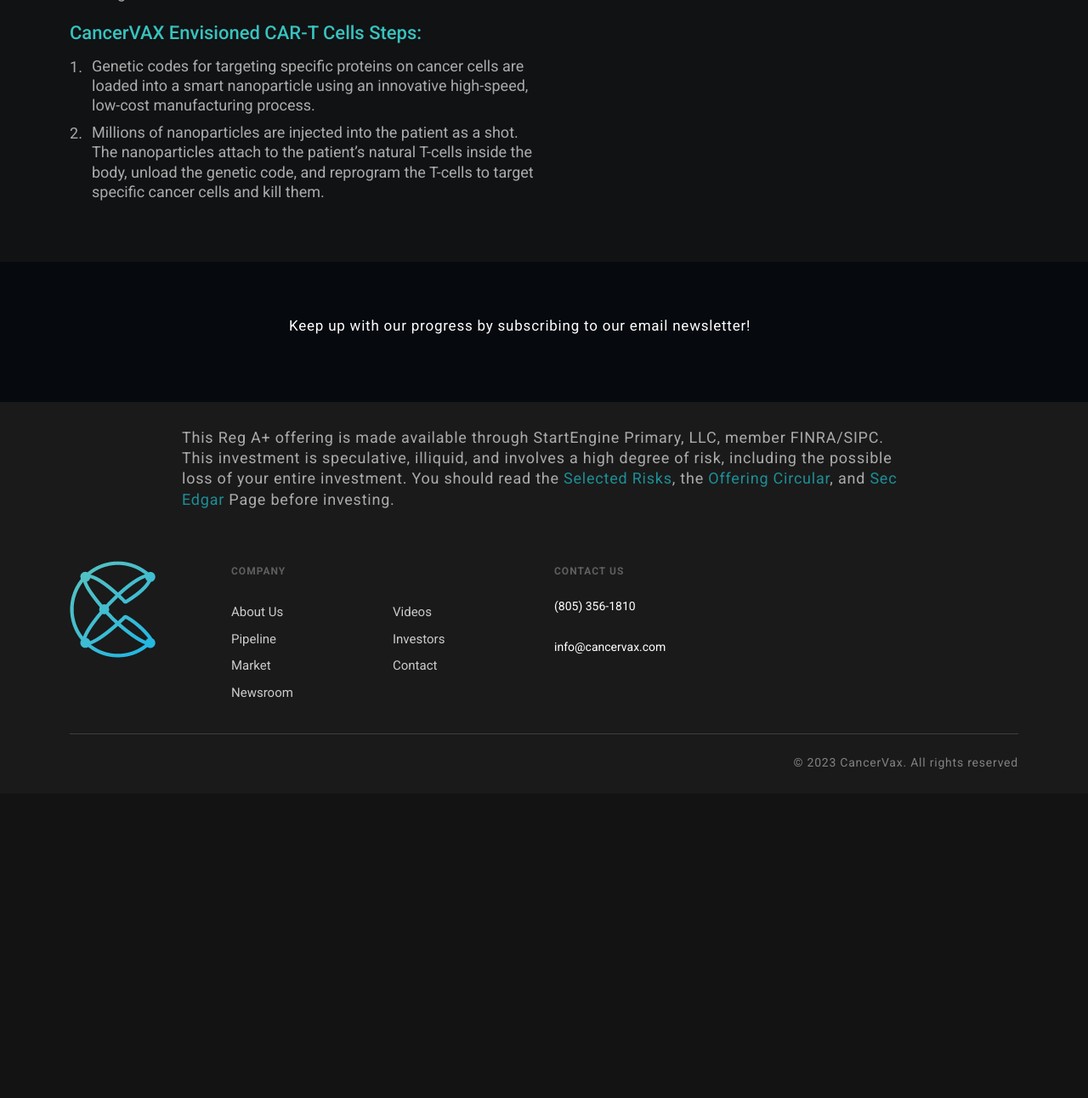
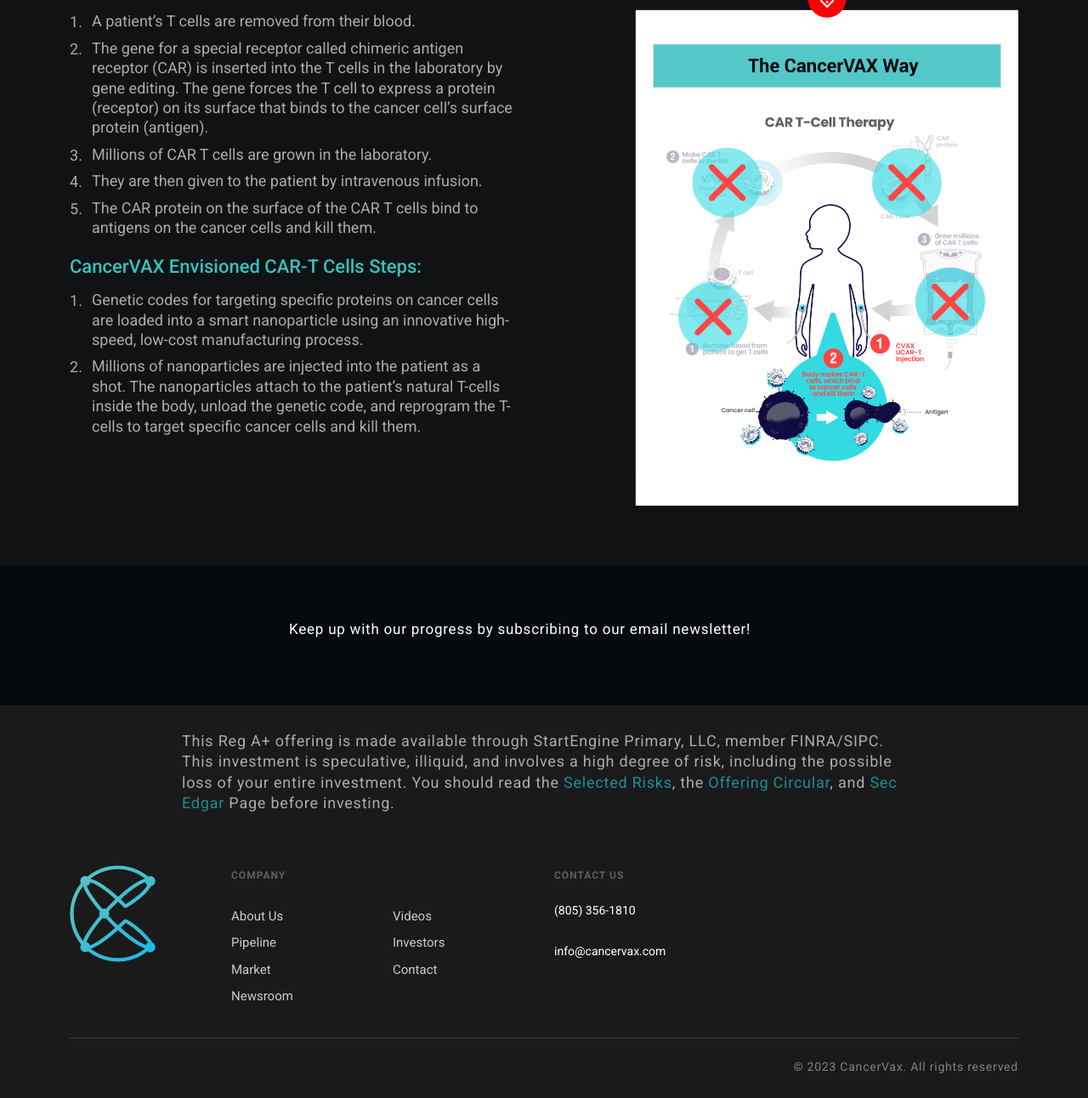
Before and after one commit to aasimdev/cancervax, a PHP site: page /pipeline in a window 1280 px wide. Shown: the part 3135-4427 px from the top of the page at 85% size. Before the commit the page ends 4040 px from the top, so only its background shows below. Run offline with PHP 8.4, Linux system fonts and the light colour scheme; some libraries are stand-ins or nearby versions; some web fonts are replaced.

Commit message:
updated design

```diff
--- a/assets/scss/_responsive.scss
+++ b/assets/scss/_responsive.scss
@@ -897,7 +897,12 @@
     .podcast-detail h1 {
         font-size: 30px;
     }
+
     .podcast-video iframe {
         height: 260px;
     }
+
+    .pC-pipeline-text {
+        margin-top: 0;
+    }
 }
--- a/assets/scss/views/_home.scss
+++ b/assets/scss/views/_home.scss
@@ -2488,6 +2488,8 @@ label.error {
     }
 
     &-text {
+        margin-top: 62px;
+        max-width: 524px;
         h6 {
             margin-top: 24px;
             color: #37C3BF;
@@ -2645,3 +2647,7 @@ label.error {
         margin-top: 50px;
     }
 }
+
+.ccart-text{
+    max-width: 524px;
+}
--- a/news.php
+++ b/news.php
@@ -98,6 +98,7 @@ include('header.php'); ?>
             <div class="col-lg-6">
                 <div class="news-item">
                     <a href="https://rescue.ceoblognation.com/2023/09/13/18-entrepreneurs-share-some-of-the-best-leadership-ceo-hacks-and-resources/" target="_blank"></a>
+                    <img src="./assets/img/news-logo-5.png" alt="news" class="news-logo-n">
                     <span>September 26, 2023</span>
                     <h3>18 Entrepreneurs Share Some of The Best Leadership CEO Hacks and Resources</h3>
                 </div>
@@ -105,6 +106,7 @@ include('header.php'); ?>
             <div class="col-lg-6">
                 <div class="news-item">
                     <a href="https://coruzant.com/health-tech/cancer-vaccines-where-are-we-now-and-where-are-we-going/" target="_blank"></a>
+                    <img src="./assets/img/news-logo-4.png" alt="news" class="news-logo-n">
                     <span>September 23, 2023</span>
                     <h3>Cancer Vaccines: Where are We Now and Where are We Going?</h3>
                 </div>
--- a/pipeline.php
+++ b/pipeline.php
@@ -84,14 +84,12 @@ include('header.php'); ?>
         </div>
         <div class="pC-pipeline-item" id="uctcp">
             <h4>Universal CAR-T Cell Platform </h4>
-            <p>Based on the foundational nanoparticle technology developed for UCV, we are developing a novel Universal CAR-T Cell therapy, to be delivered as a shot, that can reprogram natural immune T-cells inside the body to seek and destroy any targeted cancer cells.
+            <div class="row justify-content-between">
+                <div class="col-lg-6">
+                    <p class="ccart-text">Based on the foundational nanoparticle technology developed for UCV, we are developing a novel Universal CAR-T Cell therapy, to be delivered as a shot, that can reprogram natural immune T-cells inside the body to seek and destroy any targeted cancer cells.
                         <br><br>
                         CAR-T cell therapy is a type of FDA-approved immunotherapy in which a patient’s T-cells are genetically modified in the laboratory so they will bind to specific proteins (antigens) found on cancer cells and kill them. These modified T-cells are called Chimeric Antigen Receptor (CAR) T Cells. Conventional CAR-T Cell therapy can cost more than <span>$500,000 per dose</span> due to complicated and expensive lab processes. We believe we can dramatically <span>lower the cost to a few thousand dollars per dose</span> by simply helping the body make its own CAR T-cells.
                     </p>
-
-            <div class="pC-pipeline-c">
-                <div class="row">
-                    <div class="col-lg-6">
                     <div class="pC-pipeline-text">
                         <h6>Conventional CAR-T Cell Therapy Steps:</h6>
                         <ul class="count-list">
@@ -110,13 +108,13 @@ include('header.php'); ?>
                         </ul>
                     </div>
                 </div>
-                    <div class="col-lg-6">
+                <div class="col-lg-5">
                     <div class="pC-pipeline-img">
-                            <img src="./assets/img/pipeline-virus.png" alt="pipeline-virus">
+                        <img src="./assets/img/u-cart-right.png" alt="pipeline-virus">
                     </div>
                 </div>
             </div>
-            </div>
+
         </div>
     </div>
 </section>
```
Also changed, not shown: assets/css/style.min.css, assets/img/Lindsay-Mann.jpg, assets/img/Ryan-Davies.jpg, assets/img/byron-cvax.jpg, assets/img/lakey.jpg, assets/img/news-logo-5.png (added), assets/img/u-cart-right.png (added), 1 other file. Lines whose indentation alone changed are shown as unchanged.
